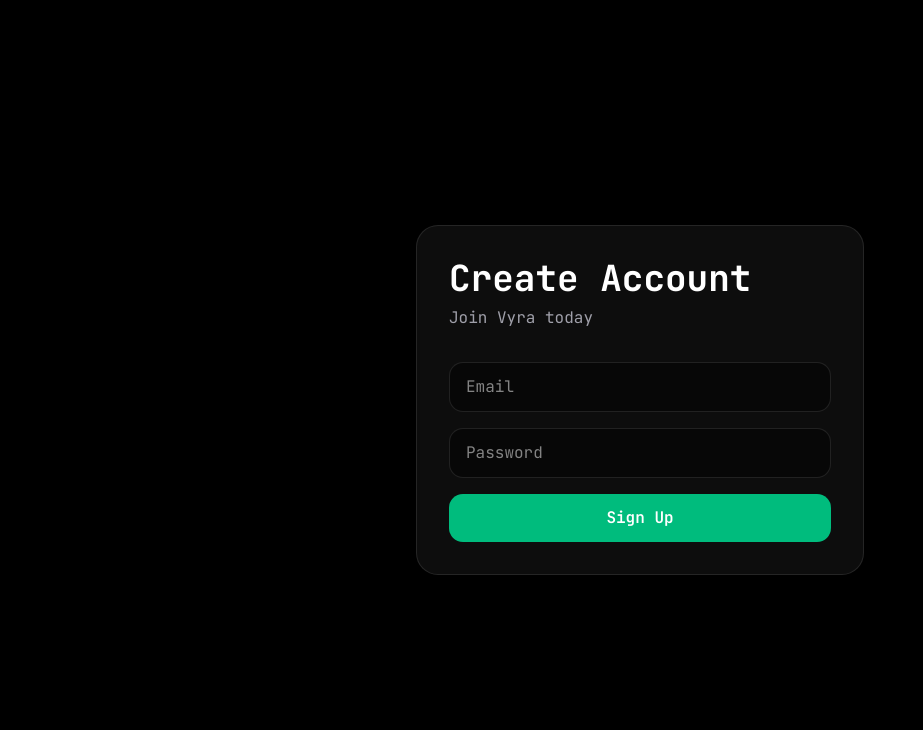
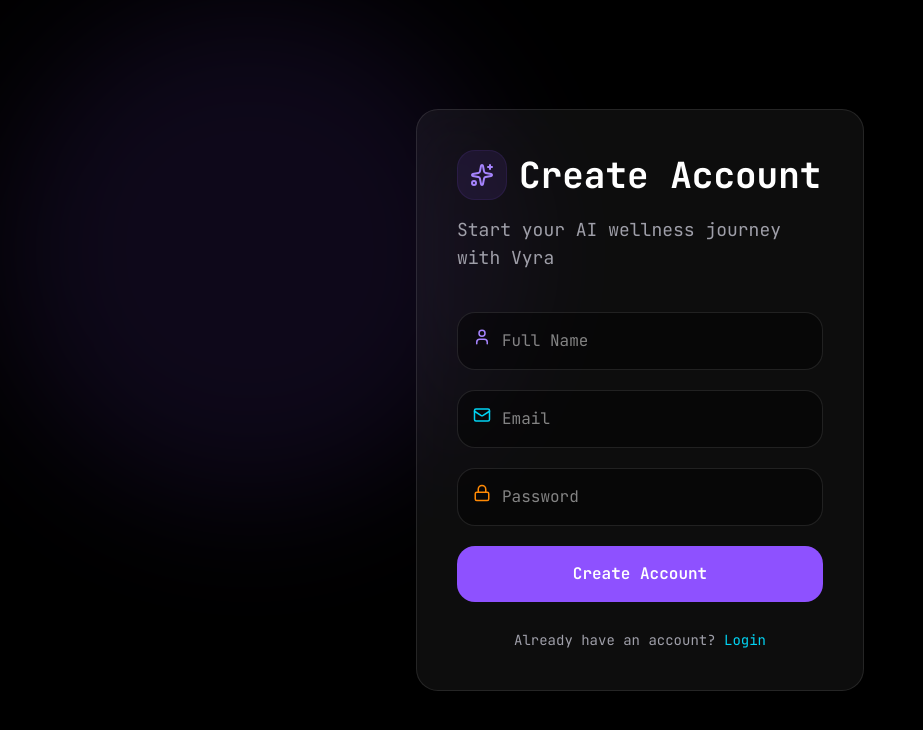
Before and after one commit to kalyan-G0518/vyra-health, a Next.js app: page /signup in a window 1280 px wide. Shown: the top 730 px of the page, without its empty margins (0-923 px from the left). Built offline with nearby package versions, Linux system fonts and the light colour scheme; no server answers.

Commit message:
Added signup and login workflow

```diff
--- a/app/layout.tsx
+++ b/app/layout.tsx
@@ -2,6 +2,8 @@ import type { Metadata } from "next";
 import { Geist, Geist_Mono, JetBrains_Mono } from "next/font/google";
 import "./globals.css";
 import { cn } from "@/lib/utils";
+import { Toaster } from "react-hot-toast";
+
 
 const jetbrainsMono = JetBrains_Mono({subsets:['latin'],variable:'--font-mono'});
 
@@ -30,7 +32,21 @@ export default function RootLayout({
       lang="en"
       className={cn("h-full", "antialiased", geistSans.variable, geistMono.variable, "font-mono", jetbrainsMono.variable)}
     >
-      <body className="min-h-full flex flex-col">{children}</body>
+      <body className="min-h-full flex flex-col">{children}
+        <Toaster
+  position="top-right"
+  toastOptions={{
+    style: {
+      background: "#111",
+      color: "#fff",
+      border:
+        "1px solid rgba(255,255,255,0.1)",
+      borderRadius: "16px",
+      padding: "16px",
+    },
+  }}
+/>
+      </body>
     </html>
   );
 }
--- a/app/login/page.tsx
+++ b/app/login/page.tsx
@@ -3,6 +3,9 @@
 import { useState } from "react";
 
 import { motion } from "framer-motion";
+
+import toast from "react-hot-toast";
+import { useRouter } from "next/navigation";
 
 import {
   Mail,
@@ -13,6 +16,7 @@ import {
 import { supabase } from "@/lib/supabase";
 
 export default function LoginPage() {
+  const router = useRouter();
   const [email, setEmail] =
     useState("");
 
@@ -24,6 +28,15 @@ export default function LoginPage() {
 
   // LOGIN
   const handleLogin = async () => {
+    // Validation
+    if (!email || !password) {
+      toast.error(
+        "Please enter email and password"
+      );
+
+      return;
+    }
+
     setLoading(true);
 
     const { error } =
@@ -35,15 +48,27 @@ export default function LoginPage() {
     setLoading(false);
 
     if (error) {
-      alert(error.message);
+      toast.error(error.message);
     } else {
-      window.location.href =
-        "/dashboard";
+      toast.success(
+        "Login successful!"
+      );
+
+      router.push("/dashboard");
     }
   };
 
   // SIGNUP
   const handleSignup = async () => {
+    // Validation
+    if (!email || !password) {
+      toast.error(
+        "Please fill all fields"
+      );
+
+      return;
+    }
+
     setLoading(true);
 
     const { error } =
@@ -55,20 +80,20 @@ export default function LoginPage() {
     setLoading(false);
 
     if (error) {
-      alert(error.message);
+      toast.error(error.message);
     } else {
-      alert(
-        "Signup successful! Check your email for verification."
+      toast.success(
+        "Account created! Verify your email before logging in."
       );
     }
   };
 
-  // RESET PASSWORD
+  // FORGOT PASSWORD
   const handleForgotPassword =
     async () => {
       if (!email) {
-        alert(
-          "Enter your email first."
+        toast.error(
+          "Please enter your email first"
         );
 
         return;
@@ -84,19 +109,20 @@ export default function LoginPage() {
         );
 
       if (error) {
-        alert(error.message);
+        toast.error(error.message);
       } else {
-        alert(
-          "Password reset email sent!"
+        toast.success(
+          "Password reset link sent!"
         );
       }
     };
 
   return (
     <main className="relative min-h-screen bg-black text-white flex items-center justify-center overflow-hidden p-6">
-      {/* Glow */}
+      {/* Background Glow */}
       <div className="absolute top-0 right-0 w-[500px] h-[500px] bg-cyan-500/10 blur-3xl rounded-full" />
 
+      {/* Card */}
       <motion.div
         initial={{
           opacity: 0,
@@ -195,14 +221,18 @@ export default function LoginPage() {
                 : "Login"}
             </button>
 
-            {/* Signup */}
-            <button
-              onClick={handleSignup}
-              disabled={loading}
-              className="w-full bg-white/5 hover:bg-white hover:text-black border border-white/10 transition-all duration-300 rounded-2xl py-4 font-semibold"
-            >
-              Create Account
-            </button>
+            <div className="text-center pt-2">
+  <p className="text-zinc-400 text-sm">
+    Don’t have an account?{" "}
+
+    <a
+      href="/signup"
+      className="text-cyan-400 hover:text-cyan-300 transition"
+    >
+      Create Account
+    </a>
+  </p>
+</div>
           </div>
         </div>
       </motion.div>
--- a/app/signup/page.tsx
+++ b/app/signup/page.tsx
@@ -1,46 +1,195 @@
 "use client";
 
 import { useState } from "react";
+
+import { motion } from "framer-motion";
+
+import toast from "react-hot-toast";
+
+import { useRouter } from "next/navigation";
+
+import {
+  User,
+  Mail,
+  Lock,
+  Sparkles,
+} from "lucide-react";
+
 import { supabase } from "@/lib/supabase";
 
 export default function SignupPage() {
-  const [email, setEmail] = useState("");
+  const router = useRouter();
+
+  const [name, setName] =
+    useState("");
+
+  const [email, setEmail] =
+    useState("");
+
   const [password, setPassword] =
     useState("");
 
+  const [loading, setLoading] =
+    useState(false);
+
   const handleSignup = async () => {
-    const { error } = await supabase.auth.signUp({
+    // Validation
+    if (
+      !name ||
+      !email ||
+      !password
+    ) {
+      toast.error(
+        "Please fill all fields"
+      );
+
+      return;
+    }
+
+    setLoading(true);
+
+    const { data, error } =
+      await supabase.auth.signUp({
         email,
         password,
+
+        options: {
+          data: {
+            full_name: name,
+          },
+
+          emailRedirectTo:
+            "http://localhost:3000/login",
+        },
       });
 
+    setLoading(false);
+
+    // Existing account or error
     if (error) {
-      alert(error.message);
+      if (
+        error.message
+          .toLowerCase()
+          .includes("already")
+      ) {
+        toast.error(
+          "Account already exists. Please login."
+        );
       } else {
-      alert("Account created!");
+        toast.error(error.message);
       }
+
+      return;
+    }
+
+    // Existing account check
+    if (
+      data.user &&
+      data.user.identities
+        ?.length === 0
+    ) {
+      toast.error(
+        "Account already exists. Please login."
+      );
+
+      return;
+    }
+
+    // Success
+    toast.success(
+      "Verification email sent!"
+    );
+
+    setTimeout(() => {
+      router.push("/login");
+    }, 2000);
   };
 
   return (
-    <main className="min-h-screen bg-black text-white flex items-center justify-center p-6">
-      <div className="w-full max-w-md bg-white/5 backdrop-blur-xl border border-white/10 rounded-3xl p-8">
-        <h1 className="text-4xl font-bold mb-2">
+    <main className="relative min-h-screen bg-black text-white flex items-center justify-center overflow-hidden p-6">
+      {/* Glow */}
+      <div className="absolute top-0 left-0 w-[500px] h-[500px] bg-violet-500/10 blur-3xl rounded-full" />
+
+      {/* Card */}
+      <motion.div
+        initial={{
+          opacity: 0,
+          y: 20,
+        }}
+        animate={{
+          opacity: 1,
+          y: 0,
+        }}
+        className="relative z-10 w-full max-w-md bg-white/5 backdrop-blur-2xl border border-white/10 rounded-3xl p-10"
+      >
+        {/* Header */}
+        <div className="mb-10">
+          <div className="flex items-center gap-3 mb-4">
+            <div className="p-3 rounded-2xl bg-violet-500/10 border border-violet-500/10">
+              <Sparkles
+                size={24}
+                className="text-violet-400"
+              />
+            </div>
+
+            <h1 className="text-4xl font-bold">
               Create Account
             </h1>
+          </div>
 
-        <p className="text-zinc-400 mb-8">
-          Join Vyra today
+          <p className="text-zinc-400 text-lg">
+            Start your AI wellness
+            journey with Vyra
           </p>
+        </div>
 
-        <div className="space-y-4">
+        {/* Inputs */}
+        <div className="space-y-5">
+          {/* Name */}
+          <div className="relative">
+            <User
+              size={18}
+              className="absolute left-4 top-4 text-violet-400"
+            />
+
+            <input
+              type="text"
+              placeholder="Full Name"
+              value={name}
+              onChange={(e) =>
+                setName(
+                  e.target.value
+                )
+              }
+              className="w-full bg-black/40 border border-white/10 rounded-2xl pl-11 pr-4 py-4 outline-none focus:border-violet-500/40"
+            />
+          </div>
+
+          {/* Email */}
+          <div className="relative">
+            <Mail
+              size={18}
+              className="absolute left-4 top-4 text-cyan-400"
+            />
+
             <input
               type="email"
               placeholder="Email"
               value={email}
               onChange={(e) =>
-              setEmail(e.target.value)
+                setEmail(
+                  e.target.value
+                )
               }
-            className="w-full bg-black/40 border border-white/10 rounded-xl px-4 py-3"
+              className="w-full bg-black/40 border border-white/10 rounded-2xl pl-11 pr-4 py-4 outline-none focus:border-cyan-500/40"
+            />
+          </div>
+
+          {/* Password */}
+          <div className="relative">
+            <Lock
+              size={18}
+              className="absolute left-4 top-4 text-orange-400"
             />
 
             <input
@@ -48,19 +197,40 @@ export default function SignupPage() {
               placeholder="Password"
               value={password}
               onChange={(e) =>
-              setPassword(e.target.value)
+                setPassword(
+                  e.target.value
+                )
               }
-            className="w-full bg-black/40 border border-white/10 rounded-xl px-4 py-3"
+              className="w-full bg-black/40 border border-white/10 rounded-2xl pl-11 pr-4 py-4 outline-none focus:border-orange-500/40"
             />
+          </div>
 
+          {/* Signup Button */}
           <button
             onClick={handleSignup}
-            className="w-full bg-emerald-500 hover:bg-emerald-400 transition rounded-xl py-3 font-semibold"
+            disabled={loading}
+            className="w-full bg-violet-500 hover:bg-violet-400 transition-all duration-300 rounded-2xl py-4 font-semibold text-white"
           >
-            Sign Up
+            {loading
+              ? "Creating Account..."
+              : "Create Account"}
           </button>
+
+          {/* Redirect */}
+          <div className="text-center pt-2">
+            <p className="text-zinc-400 text-sm">
+              Already have an account?{" "}
+
+              <a
+                href="/login"
+                className="text-cyan-400 hover:text-cyan-300 transition"
+              >
+                Login
+              </a>
+            </p>
           </div>
         </div>
+      </motion.div>
     </main>
   );
 }
--- a/package.json
+++ b/package.json
@@ -21,6 +21,7 @@
     "react": "19.2.4",
     "react-calendar-heatmap": "^1.10.0",
     "react-dom": "19.2.4",
+    "react-hot-toast": "^2.6.0",
     "recharts": "^3.8.1",
     "shadcn": "^4.7.0",
     "tailwind-merge": "^3.6.0",
```
Also changed, not shown: 1 other file (tests, documents, lock files or other folders). Lines whose indentation alone changed are shown as unchanged.
